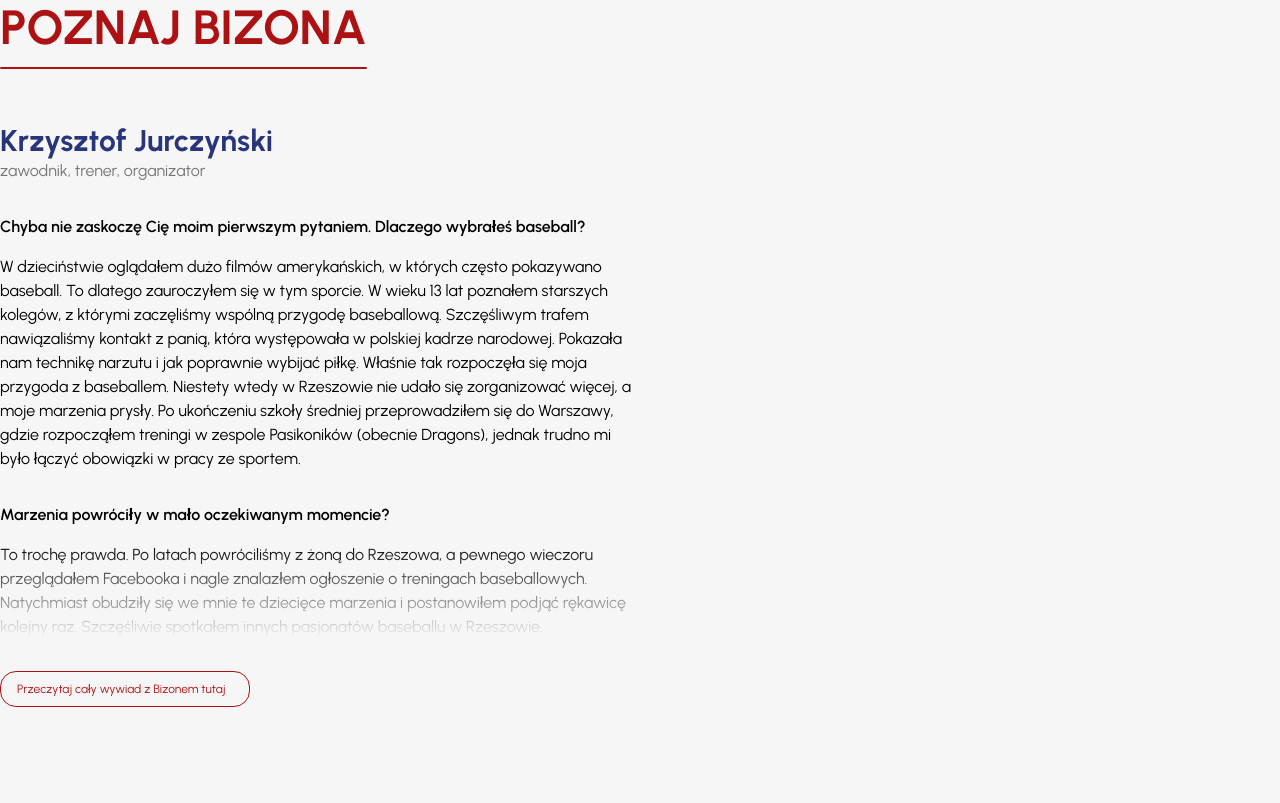
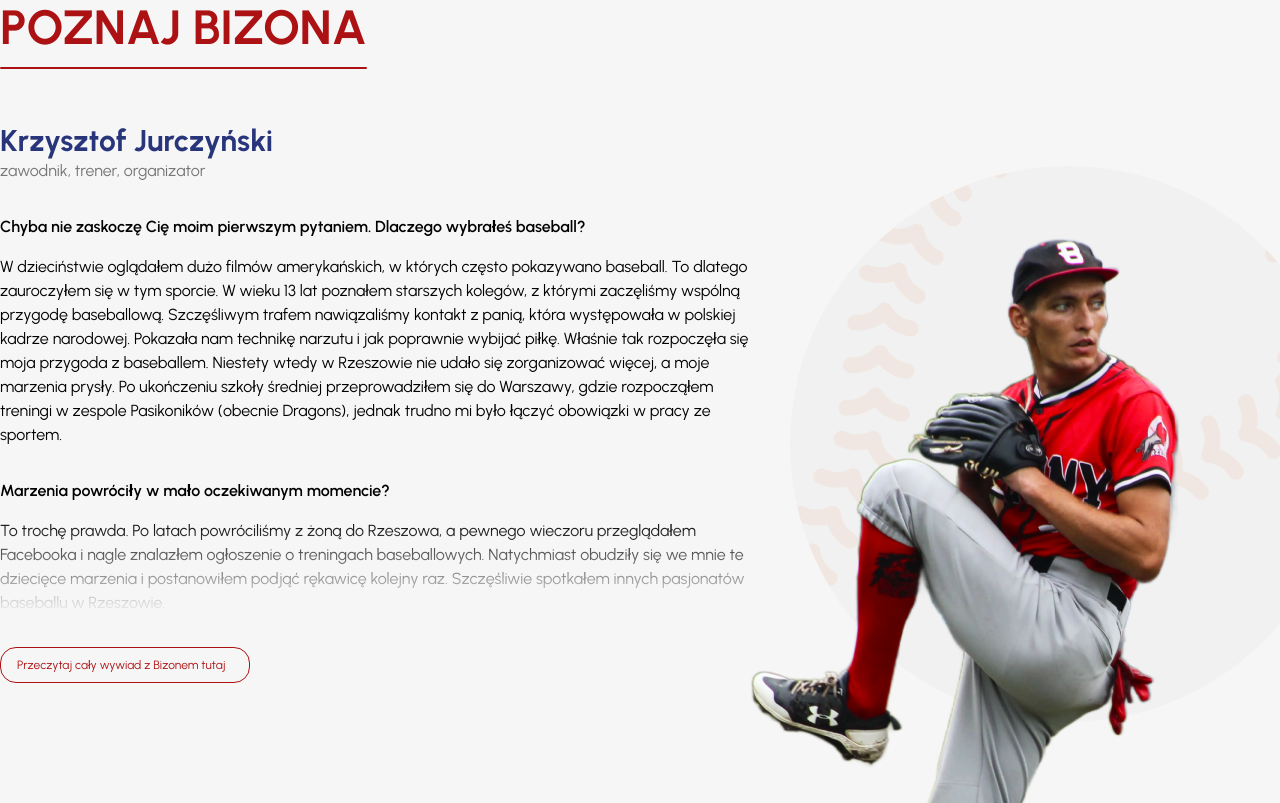
Before and after one commit to jakub-ozog/bizony-rzeszow, a Vue app: page / in a window 1280 px wide. Shown: the part 3260-4063 px from the top of the page. Before the commit the page ends 4015 px from the top, so only its background shows below. Built offline with nearby package versions, Linux system fonts and the light colour scheme.

Commit message:
feat(playerFeaturedSingle): add styles and player img

```diff
--- a/src/components/PlayerFeaturedSingle.vue
+++ b/src/components/PlayerFeaturedSingle.vue
@@ -1,23 +1,26 @@
-<script setup></script>
+<script setup>
+import playerFeaturedImg from '@/assets/images/player_featured_img.png'
+</script>
 
 <template>
+  <div class="flex flex-col md:flex-row gap-8 mt-8 align-baseline">
     <div>
       <h5 class="font-bold text-accentBlue text-3xl">Krzysztof Jurczyński</h5>
       <p class="text-lightGrey font-thin">zawodnik, trener, organizator</p>
 
-    <div class="md:w-1/2">
+      <div class="md:w-3/4">
         <p class="font-semibold text-base mt-8 mb-4">
           Chyba nie zaskoczę Cię moim pierwszym pytaniem. Dlaczego wybrałeś baseball?
         </p>
         <p class="text-base font-normal">
-        W dzieciństwie oglądałem dużo filmów amerykańskich, w których często pokazywano baseball. To
-        dlatego zauroczyłem się w tym sporcie. W wieku 13 lat poznałem starszych kolegów, z którymi
-        zaczęliśmy wspólną przygodę baseballową. Szczęśliwym trafem nawiązaliśmy kontakt z panią,
-        która występowała w polskiej kadrze narodowej. Pokazała nam technikę narzutu i jak poprawnie
-        wybijać piłkę. Właśnie tak rozpoczęła się moja przygoda z baseballem. Niestety wtedy w
-        Rzeszowie nie udało się zorganizować więcej, a moje marzenia prysły. Po ukończeniu szkoły
-        średniej przeprowadziłem się do Warszawy, gdzie rozpocząłem treningi w zespole Pasikoników
-        (obecnie Dragons), jednak trudno mi było łączyć obowiązki w pracy ze sportem.
+          W dzieciństwie oglądałem dużo filmów amerykańskich, w których często pokazywano baseball.
+          To dlatego zauroczyłem się w tym sporcie. W wieku 13 lat poznałem starszych kolegów, z
+          którymi zaczęliśmy wspólną przygodę baseballową. Szczęśliwym trafem nawiązaliśmy kontakt z
+          panią, która występowała w polskiej kadrze narodowej. Pokazała nam technikę narzutu i jak
+          poprawnie wybijać piłkę. Właśnie tak rozpoczęła się moja przygoda z baseballem. Niestety
+          wtedy w Rzeszowie nie udało się zorganizować więcej, a moje marzenia prysły. Po ukończeniu
+          szkoły średniej przeprowadziłem się do Warszawy, gdzie rozpocząłem treningi w zespole
+          Pasikoników (obecnie Dragons), jednak trudno mi było łączyć obowiązki w pracy ze sportem.
         </p>
 
         <p class="font-semibold text-base mt-8 mb-4">
@@ -41,5 +44,8 @@
       </button>
     </div>
 
-  <div></div>
+    <div class="relative w-full">
+      <img :src="playerFeaturedImg" class="absolute top-0 right-0 max-w-[1000px]" alt="" />
+    </div>
+  </div>
 </template>
```
Also changed, not shown: src/assets/images/player_featured_img.png (added), 1 other file (tests, documents, lock files or other folders). Lines whose indentation alone changed are shown as unchanged.
